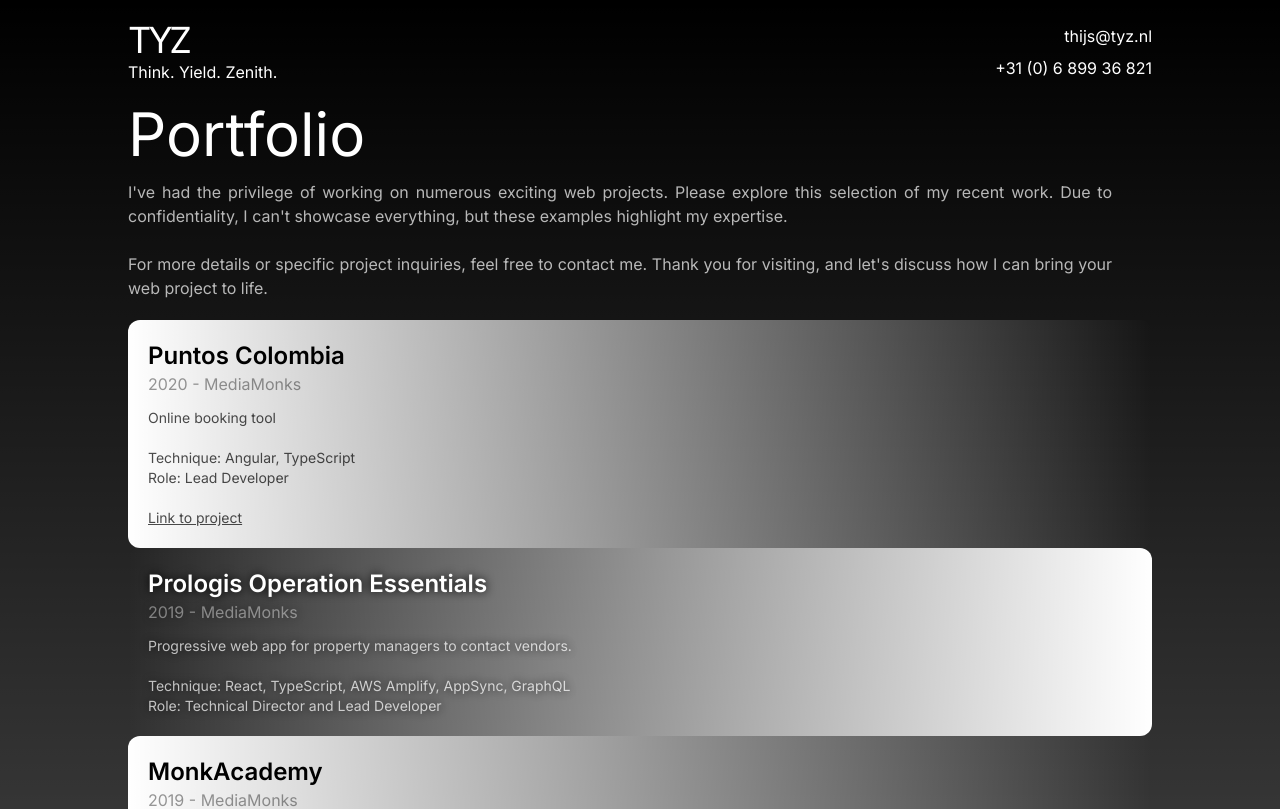
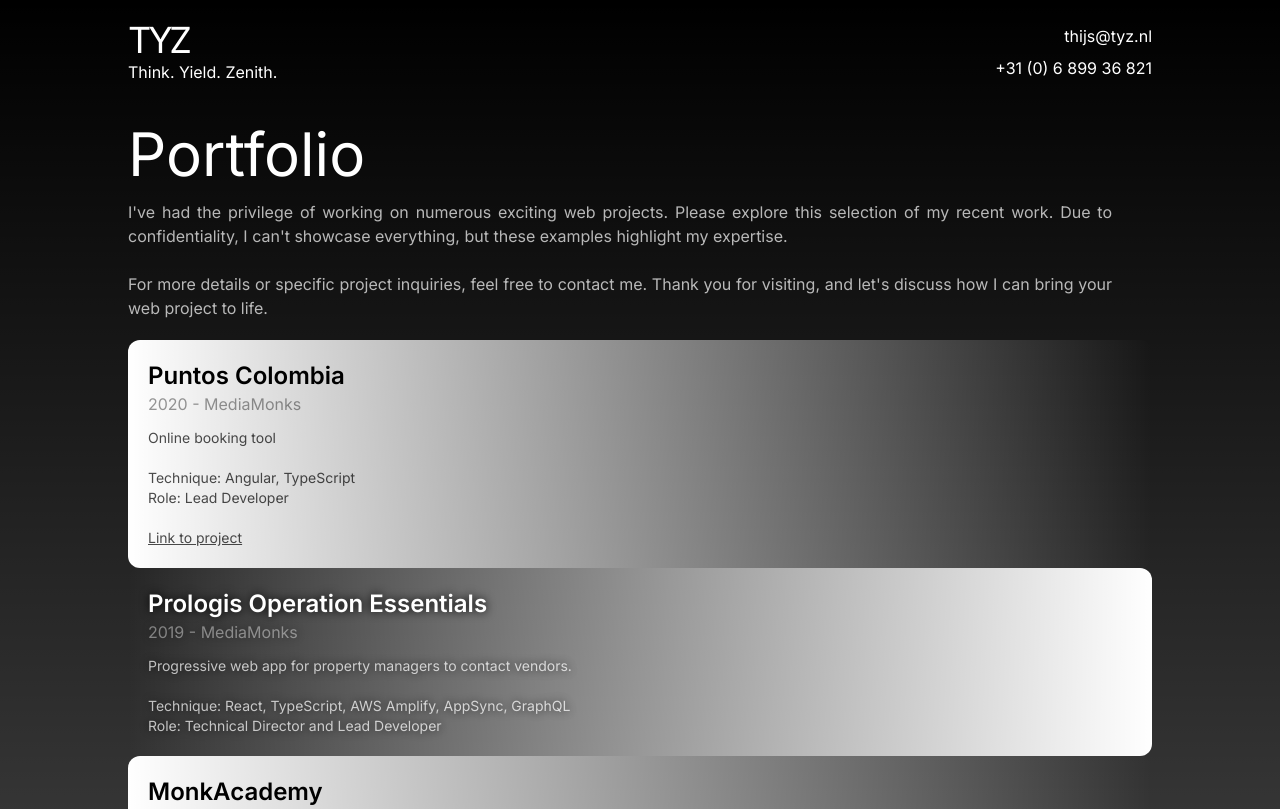
Before and after one commit to ThijsTyZ/tyz, a Next.js app: page /portfolio in a window 1280 px wide. Shown: the top 809 px of the page. Built offline with nearby package versions, Linux system fonts and the light colour scheme.

Commit message:
Add drop shadow for readability

```diff
--- a/src/app/portfolio/page.tsx
+++ b/src/app/portfolio/page.tsx
@@ -160,7 +160,7 @@
 
 export default function Portfolio(): ReactElement {
   return (
-    <section>
+    <section className="py-5">
       <h2 className="text-6xl">Portfolio</h2>
       <p className="py-5 lg:text-justify opacity-70 lg:pr-10 pt-4">
         I&apos;ve had the privilege of working on numerous exciting web
```
